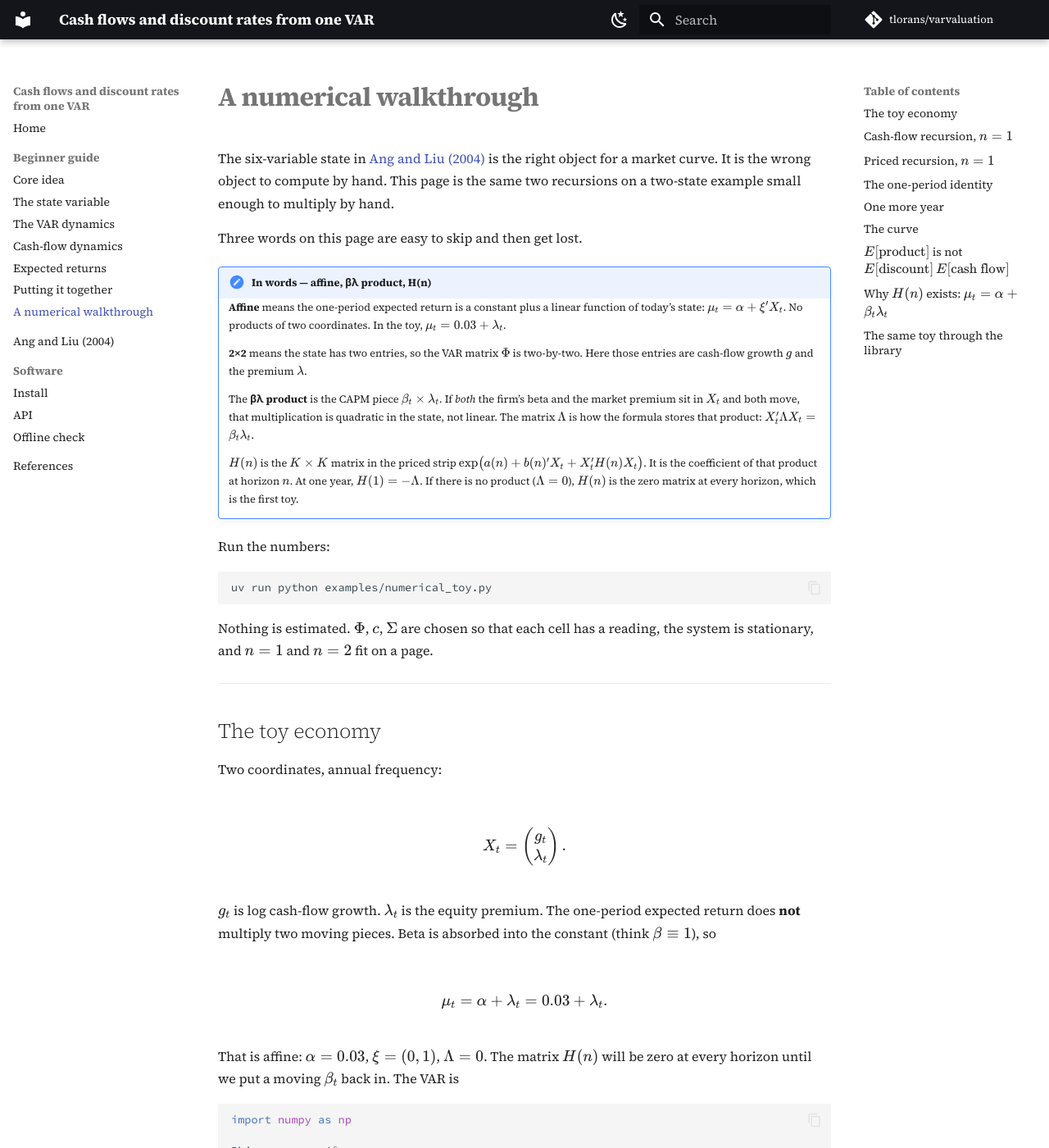
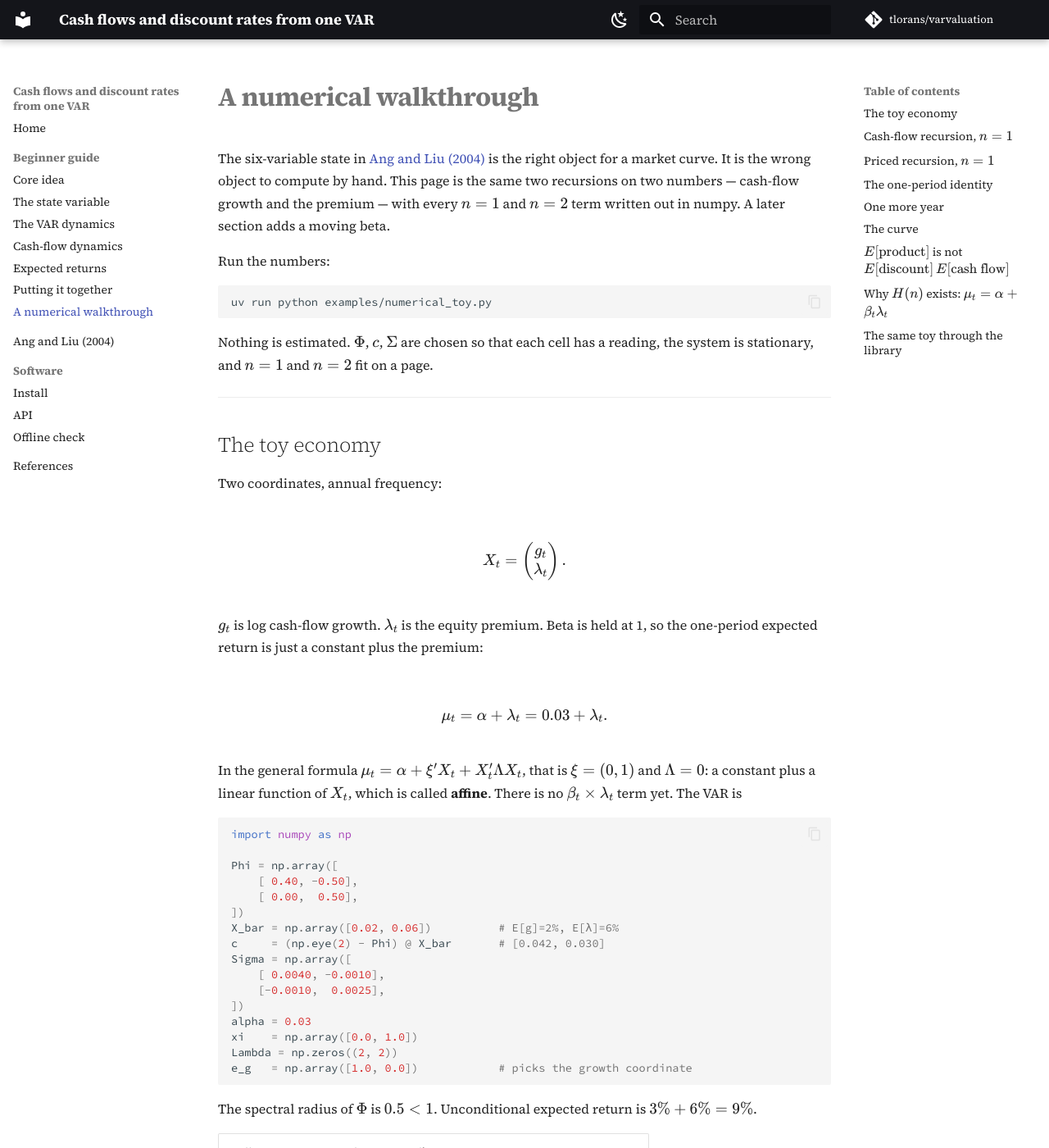
Before and after one commit to tlorans/varvaluation, an MkDocs documentation site: the page built from docs/guide/numerical.md, in a window 1280 px wide and 1400 px high. Shown: the whole window at 82% size. Built offline with MkDocs 1.6.1 and Material for MkDocs 9.7.7, drawn with Linux system fonts in a browser that asks for light colours; comment, search, counter and statistics services are not loaded.

Commit message:
docs: drop the front glossary on the numerical walkthrough
Name affine after mu = 0.03 + lambda is written. Leave H(n) to the
section that actually needs it.

````diff
--- a/docs/guide/numerical.md
+++ b/docs/guide/numerical.md
@@ -1,17 +1,6 @@
 # A numerical walkthrough
 
-The six-variable state in [Ang and Liu (2004)](angliu.md) is the right object for a market curve. It is the wrong object to compute by hand. This page is the same two recursions on a two-state example small enough to multiply by hand.
-
-Three words on this page are easy to skip and then get lost.
-
-!!! note "In words — affine, βλ product, H(n)"
-    **Affine** means the one-period expected return is a constant plus a linear function of today’s state: \(\mu_t=\alpha+\xi'X_t\). No products of two coordinates. In the toy, \(\mu_t=0.03+\lambda_t\).
-
-    **2×2** means the state has two entries, so the VAR matrix \(\Phi\) is two-by-two. Here those entries are cash-flow growth \(g\) and the premium \(\lambda\).
-
-    The **βλ product** is the CAPM piece \(\beta_t\times\lambda_t\). If *both* the firm’s beta and the market premium sit in \(X_t\) and both move, that multiplication is quadratic in the state, not linear. The matrix \(\Lambda\) is how the formula stores that product: \(X_t'\Lambda X_t=\beta_t\lambda_t\).
-
-    **\(H(n)\)** is the \(K\times K\) matrix in the priced strip \(\exp\bigl(a(n)+b(n)'X_t+X_t'H(n)X_t\bigr)\). It is the coefficient of that product at horizon \(n\). At one year, \(H(1)=-\Lambda\). If there is no product (\(\Lambda=0\)), \(H(n)\) is the zero matrix at every horizon, which is the first toy.
+The six-variable state in [Ang and Liu (2004)](angliu.md) is the right object for a market curve. It is the wrong object to compute by hand. This page is the same two recursions on two numbers — cash-flow growth and the premium — with every \(n=1\) and \(n=2\) term written out in numpy. A later section adds a moving beta.
 
 Run the numbers:
 
@@ -31,13 +20,13 @@ $$
 X_t = \begin{pmatrix} g_t \\ \lambda_t \end{pmatrix}.
 $$
 
-\(g_t\) is log cash-flow growth. \(\lambda_t\) is the equity premium. The one-period expected return does **not** multiply two moving pieces. Beta is absorbed into the constant (think \(\beta\equiv 1\)), so
+\(g_t\) is log cash-flow growth. \(\lambda_t\) is the equity premium. Beta is held at 1, so the one-period expected return is just a constant plus the premium:
 
 $$
 \mu_t = \alpha + \lambda_t = 0.03 + \lambda_t.
 $$
 
-That is affine: \(\alpha=0.03\), \(\xi=(0,1)\), \(\Lambda=0\). The matrix \(H(n)\) will be zero at every horizon until we put a moving \(\beta_t\) back in. The VAR is
+In the general formula \(\mu_t=\alpha+\xi'X_t+X_t'\Lambda X_t\), that is \(\xi=(0,1)\) and \(\Lambda=0\): a constant plus a linear function of \(X_t\), which is called **affine**. There is no \(\beta_t\times\lambda_t\) term yet. The VAR is
 
 ```python
 import numpy as np
````
Also changed, not shown: docs/guide/expected-returns.md (+2 -4 lines), docs/index.md (+1 -1 lines).
